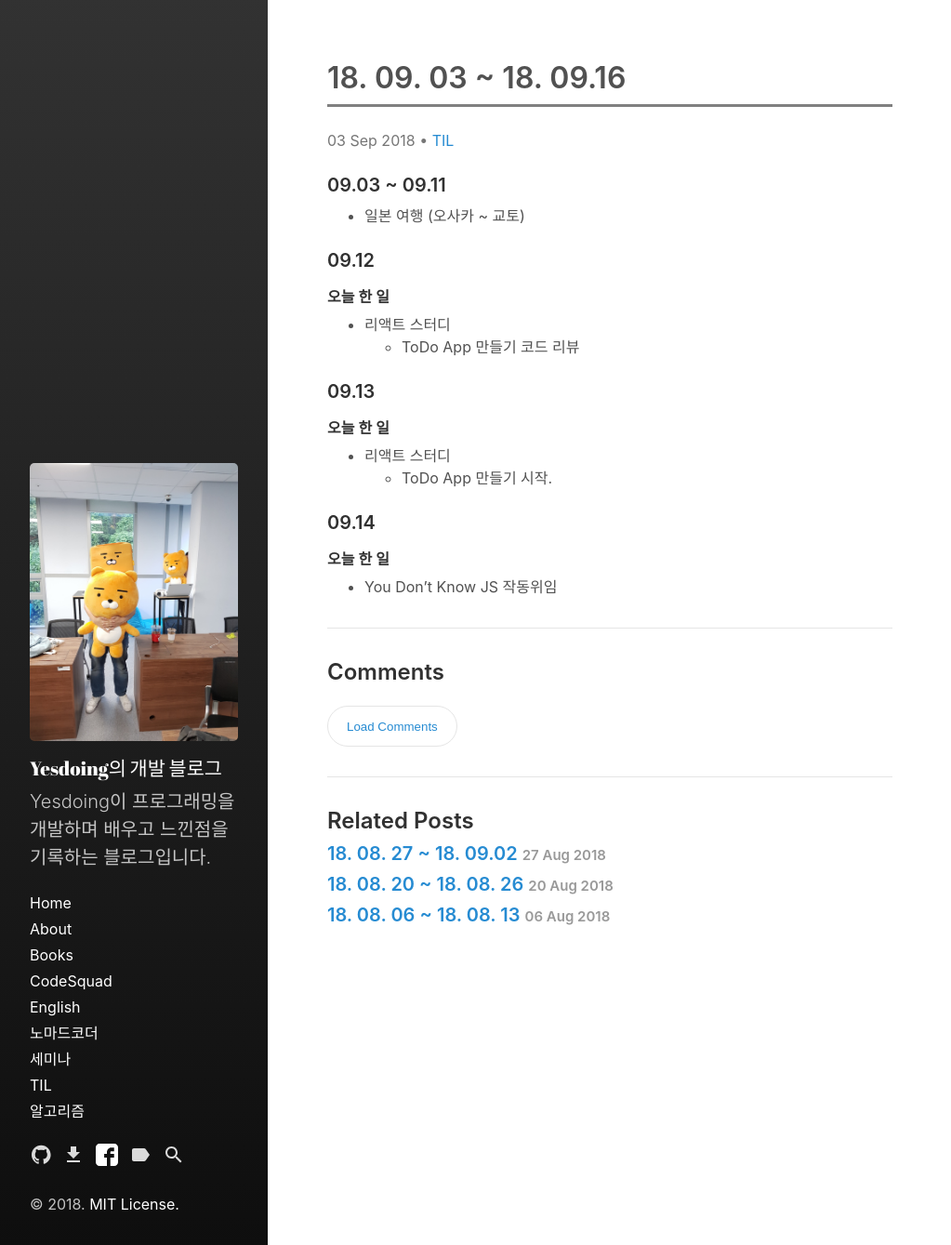
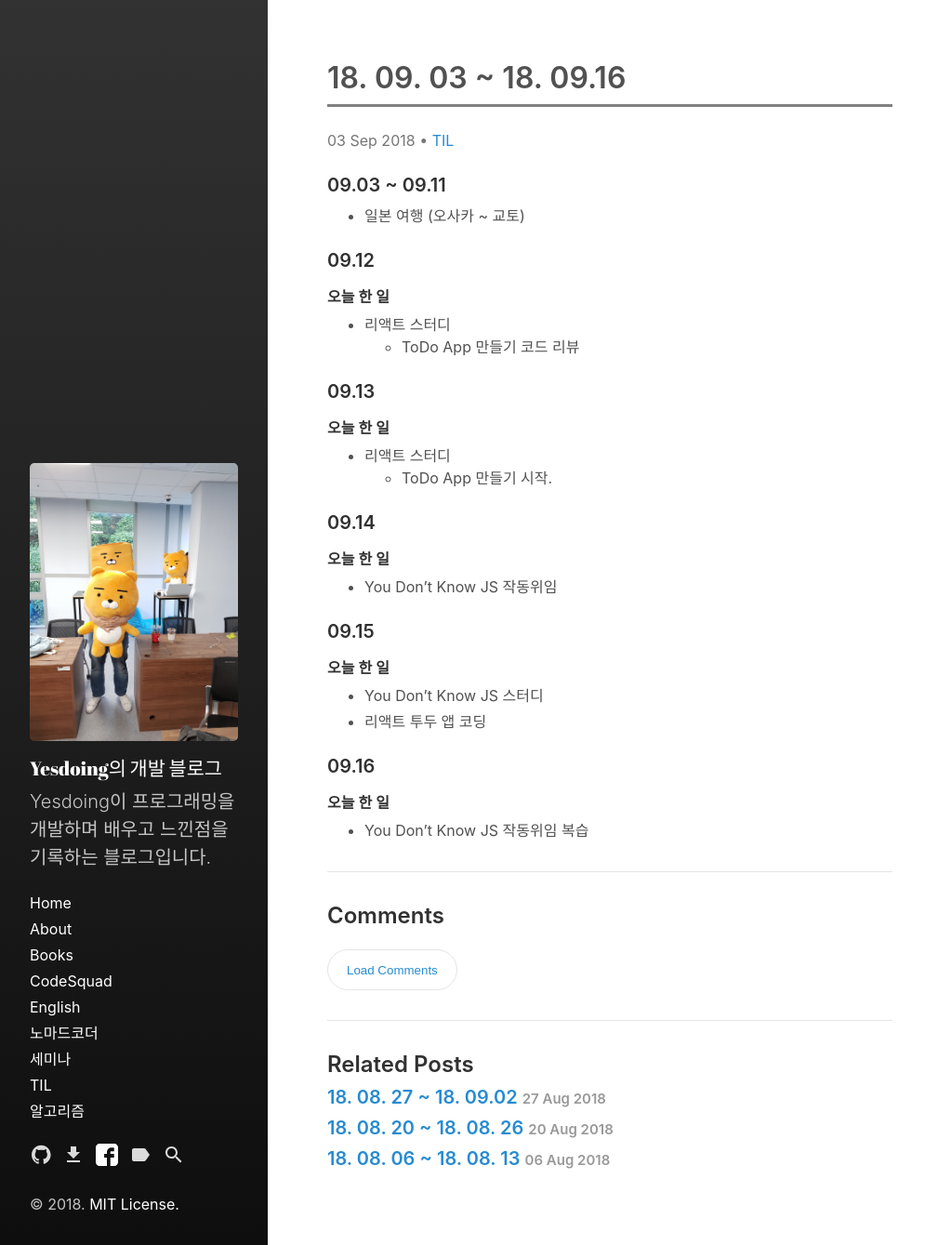
Before and after one commit to Yesdoing/Yesdoing.github.io, a Jekyll site: the page built from _posts/TIL/2018-09-03-09-09-TIL.md, in a window 1280 px wide. Shown: the whole page at 93% size, without its empty margins (0-1023 px from the left). Built offline with Jekyll 4.4.1, drawn with Linux system fonts in a browser that asks for light colours.

Commit message:
add blog post

```diff
--- a/_posts/TIL/2018-09-03-09-09-TIL.md
+++ b/_posts/TIL/2018-09-03-09-09-TIL.md
@@ -21,3 +21,12 @@ categories:
 ### 09.14
 #### 오늘 한 일
 - You Don't Know JS 작동위임
+
+### 09.15
+#### 오늘 한 일
+- You Don't Know JS 스터디
+- 리액트 투두 앱 코딩
+
+### 09.16
+#### 오늘 한 일
+- You Don't Know JS 작동위임 복습
```
